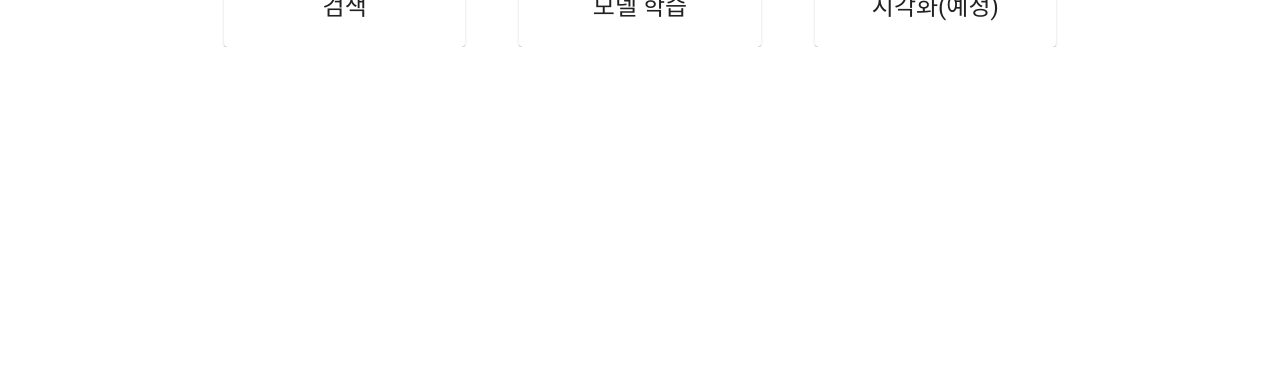
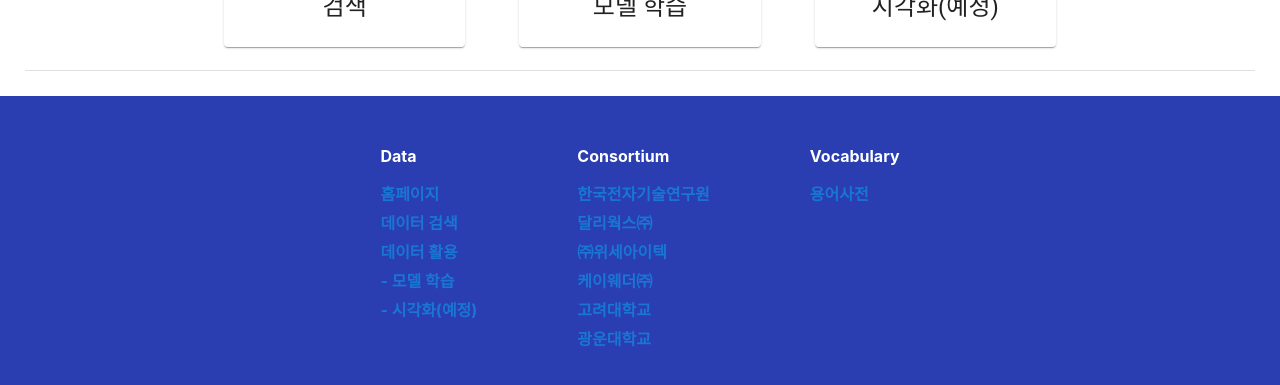
Before and after one commit to ClustProject/WSAutoMLMainWeb, a React (Create React App) app in the folder user-web/: page / in a window 1280 px wide. Shown: the part 1184-1569 px from the top of the page. Before the commit the page ends 1231 px from the top, so only its background shows below. Built offline with nearby package versions, Linux system fonts and the light colour scheme.

Commit message:
feat: 푸터 및 링크박스 목록 추가
푸터 디자인 참고 사이트:
- https://www.sliderrevolution.com/wp-content/uploads/2020/12/footer.jpg

```diff
--- a/user-web/src/components/containers/MainPageContainer.jsx
+++ b/user-web/src/components/containers/MainPageContainer.jsx
@@ -1,11 +1,13 @@
 import React from 'react';
+
+import {Divider} from "@mui/material";
 
 import Header from "../presentational/header/Header";
 import MainAppBar from "../presentational/appbar/MainAppBar";
 import HomeBanner from "../presentational/banner/HomeBanner";
 import DataTreeMap from "../presentational/treemap/DataTreeMap";
-import {Divider} from "@mui/material";
 import ContentMediaCards from "../presentational/cards/ContentMediaCards";
+import Footer from "../presentational/footer/Footer";
 
 export default function MainPageContainer() {
   return (
@@ -14,10 +16,16 @@ export default function MainPageContainer() {
       <MainAppBar/>
       <HomeBanner/>
       <DataTreeMap/>
-      <Divider sx={{
-        margin: '25px'
-      }}/>
+      <ContentDivider/>
       <ContentMediaCards/>
+      <ContentDivider/>
+      <Footer/>
     </>
   );
 }
+
+function ContentDivider() {
+  return <Divider sx={{
+    margin: "25px"
+  }}/>;
+}
--- /dev/null
+++ b/user-web/src/components/presentational/footer/Footer.jsx
@@ -0,0 +1,15 @@
+import React from "react";
+
+import {Box} from "@mui/material";
+import LinkBoxes from "./LinkBoxes";
+
+export default function Footer() {
+  return (
+    <Box sx={{
+      backgroundColor: '#2a3eb1',
+      height: '400px',
+    }}>
+      <LinkBoxes/>
+    </Box>
+  );
+}
--- /dev/null
+++ b/user-web/src/components/presentational/footer/LinkBox.jsx
@@ -0,0 +1,29 @@
+import React from "react";
+
+import {Box, Link} from "@mui/material";
+
+export default function LinkBox(props) {
+  return (
+    <Box sx={{
+      margin: "50px"
+    }}>
+      <Box>
+        {props.title}
+      </Box>
+      <Box sx={{
+        margin: '15px'
+      }}/>
+      <Box>
+        {props.links.map(link => (
+          <Box sx={{
+            marginTop: '5px'
+          }}>
+            <Link href={link.href || "#"} underline="hover">
+              {link.name}
+            </Link>
+          </Box>
+        ))}
+      </Box>
+    </Box>
+  );
+}
--- /dev/null
+++ b/user-web/src/components/presentational/footer/LinkBoxes.jsx
@@ -0,0 +1,72 @@
+import React from "react";
+
+import {Box} from "@mui/material";
+import LinkBox from "./LinkBox";
+
+const linkBoxInfo = [
+  {
+    "title": "Data",
+    "links": [
+      {"name": "홈페이지"},
+      {"name": "데이터 검색"},
+      {"name": "데이터 활용"},
+      {"name": "- 모델 학습"},
+      {"name": "- 시각화(예정)"},
+    ]
+  },
+  {
+    "title": "Consortium",
+    "links": [
+      {
+        "name": "한국전자기술연구원",
+        "href": "https://www.keti.re.kr"
+      },
+      {
+        "name": "달리웍스㈜",
+        "href": "https://www.daliworks.net"
+      },
+      {
+        "name": "㈜위세아이텍",
+        "href": "http://www.wise.co.kr"
+      },
+      {
+        "name": "케이웨더㈜",
+        "href": "https://www.kweather.co.kr"
+      },
+      {
+        "name": "고려대학교",
+        "href": "https://www.korea.ac.kr"
+      },
+      {
+        "name": "광운대학교",
+        "href": "https://www.kw.ac.kr"
+      }
+    ]
+  },
+  {
+    "title": "Vocabulary",
+    "links": [
+      {"name": "용어사전"},
+    ]
+  }
+]
+
+export default function LinkBoxes() {
+  return (
+    <Box sx={{
+      color: 'white',
+      fontWeight: 'bold',
+      display: 'flex',
+      justifyContent: 'center',
+    }}>
+
+      {linkBoxInfo.map(it => (
+        <LinkBox
+          title={it.title}
+          links={it.links}
+        />
+      ))}
+
+    </Box>
+  );
+}
```
